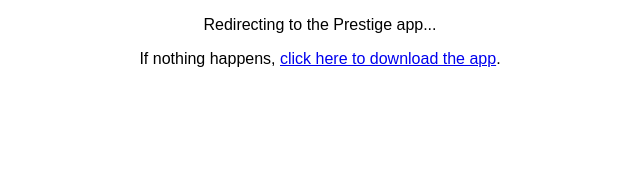
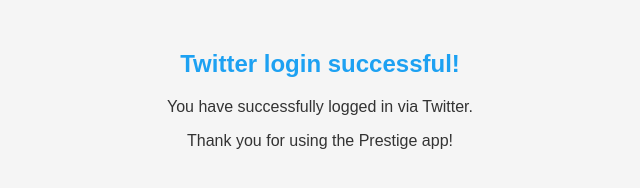
Before and after one commit to Basil-Ibrahim-Mohammed/twitter-redirect, a plain HTML site: page index.html in a window 1280 px wide. Shown: the whole page, without its empty margins (320-960 px from the left). Drawn offline with Linux system fonts and the light colour scheme.

Commit message:
Update index.html

```diff
--- a/index.html
+++ b/index.html
@@ -3,10 +3,25 @@
 <head>
   <meta charset="UTF-8">
   <meta name="viewport" content="width=device-width, initial-scale=1.0">
-  <title>Twitter Redirect</title>
+  <title>Twitter Login Redirect</title>
+  <style>
+    body {
+      font-family: sans-serif;
+      text-align: center;
+      margin-top: 50px;
+      background-color: #f5f5f5;
+    }
+    h2 {
+      color: #1DA1F2; /* Twitter blue for style */
+    }
+    p {
+      color: #333;
+    }
+  </style>
 </head>
-<body style="text-align:center; font-family: sans-serif;">
-  <p>Redirecting to the Prestige app...</p>
-  <p>If nothing happens, <a href="https://prestige.com/download">click here to download the app</a>.</p>
+<body>
+  <h2>Twitter login successful!</h2>
+  <p>You have successfully logged in via Twitter.</p>
+  <p>Thank you for using the Prestige app!</p>
 </body>
 </html>
```
